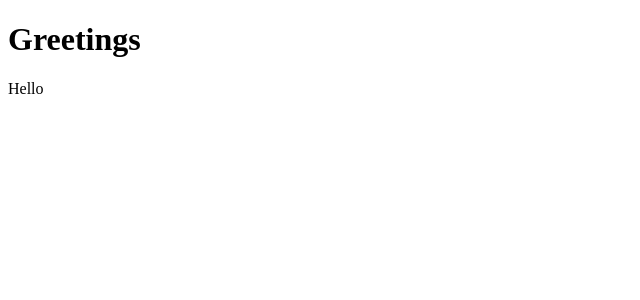
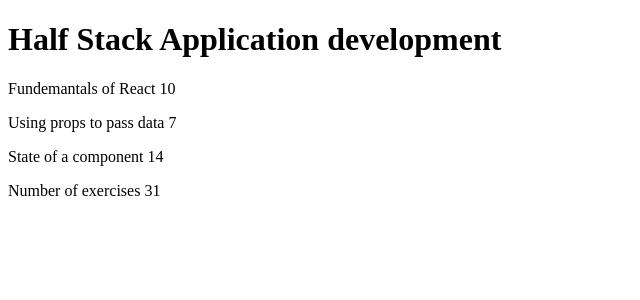
Before and after one commit to nickcrosby/part1, a React (Create React App) app: page / in a window 1280 px wide. Shown: the top 300 px of the page, without its empty margins (0-640 px from the left). Built offline with nearby package versions, Linux system fonts and the light colour scheme.

Commit message:
Exercise 1.1: Course information, step 1

```diff
--- a/src/index.js
+++ b/src/index.js
@@ -1,21 +1,28 @@
 import React from 'react'
 import ReactDOM from 'react-dom'
 
-//Here, the function defining the component has a parameter (props)
-const Hello = (props) => {
+const App = () => {
+  const course = 'Half Stack Application development'
+  const part1 = 'Fundemantals of React'
+  const exercises1 = 10
+  const part2 = 'Using props to pass data'
+  const exercises2 = 7
+  const part3 = 'State of a component'
+  const exercises3 = 14
+
   return (
     <div>
-      <p>Hello {props.name}</p>
-    </div>
-  )
-}
-
-//React component with the name 'App'
-const App = () => {
-  return (
-    <div>
-      <h1>Greetings</h1>
-      <Hello />
+      <h1>{course}</h1>
+      <p>
+        {part1} {exercises1}
+      </p>
+      <p>
+        {part2} {exercises2}
+      </p>
+      <p>
+        {part3} {exercises3}
+      </p>
+      <p>Number of exercises {exercises1 + exercises2 + exercises3}</p>
     </div>
   )
 }
```
